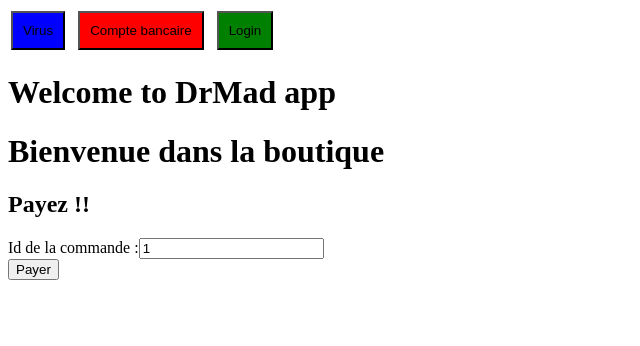
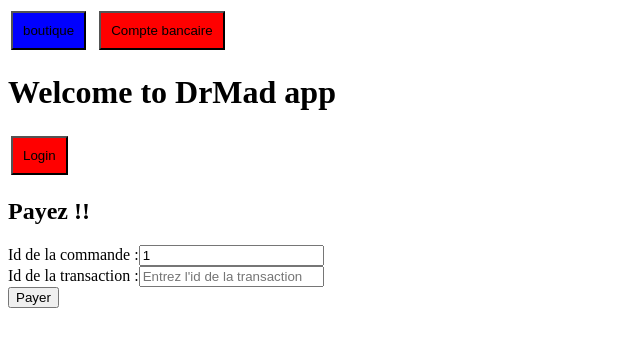
Before and after one commit to agaiffe2-iut90/drmad, a Vue app: page /shop/pay/1 in a window 1280 px wide. Shown: the top 346 px of the page, without its empty margins (0-640 px from the left). Built offline with nearby package versions, Linux system fonts and the light colour scheme.

Commit message:
étape 1 complétée

```diff
--- a/src/App.vue
+++ b/src/App.vue
@@ -16,22 +16,18 @@ export default {
   name: 'App',
   components: {NavBar},
   data: () => ({
-    titles: [ {text:'Virus', color: 'blue'},
+    titles: [ {text:'boutique', color: 'blue'},
       {text:'Compte bancaire', color: 'red'},
-      {text:'Login', color: 'green'},
     ],
     currentIndex: -1
   }),
   methods: {
     goTo(index) {
       if (index == 0) {
-        this.$router.push('/shop/items')
+        this.$router.push('/shop')
       }
       else if (index == 1) {
         this.$router.push('/bank/account')
-      }
-      else if (index == 2) {
-        this.$router.push('/shop/login')
       }
     }
   },
--- a/src/datasource/controller.js
+++ b/src/datasource/controller.js
@@ -159,17 +159,25 @@ async function addOrderByUserId(data){
   }
 
   function buyOrderById(data) {
-    const { user_id, order_id } = data;
+    const { user_id, order_id, transactionId } = data;
 
     console.log('user ID: ', user_id);
     console.log('order ID: ', order_id);
+    console.log('transaction ID: ', transactionId);
 
     // Vérification des identifiants requis
     if (!user_id) {
         console.log("Identifiant utilisateur requis");
         return { error: 1, status: 400, data: 'Identifiant utilisateur requis' };
     }
-
+    if (!order_id) {
+        console.log("Identifiant de commande requis");
+        return { error: 1, status: 400, data: 'Identifiant de commande requis' };
+    }
+    if (!transactionId) {
+        console.log("Identifiant de transaction requis");
+        return { error: 1, status: 400, data: 'Identifiant de transaction requis' };
+    }
 
     // Recherche de l'utilisateur
     const user = shopusers.find(u => u._id === user_id);
@@ -185,12 +193,24 @@ async function addOrderByUserId(data){
         return { error: 1, status: 404, data: 'Commande non trouvée' };
     }
 
+    // Vérification de la transaction bancaire
+    const transaction = user.transactions.find(t => t.id === transactionId && t.orderId === order_id);
+    if (!transaction) {
+        console.log(`Transaction avec l'ID ${transactionId} non trouvée ou non associée à la commande ${order_id}`);
+        return { error: 1, status: 404, data: 'Transaction bancaire non valide ou non trouvée' };
+    }
+
+    if (transaction.status !== 'completed') {
+        console.log(`Transaction ${transactionId} pour la commande ${order_id} non finalisée`);
+        return { error: 1, status: 400, data: 'Transaction bancaire non finalisée' };
+    }
+
     // Finalisation de la commande
     order.status = "finalized";
     console.log(`Commande ${order_id} de l'utilisateur ${user_id} finalisée avec succès`);
 
     return { error: 0, status: 200, data: order };
-}
+  }
 
   function getOrdersByUserId(data){
     let user_id = data.user_id
--- a/src/views/ShopPay.vue
+++ b/src/views/ShopPay.vue
@@ -5,6 +5,11 @@
             <label for="order-id">Id de la commande :</label>
             <input type="text" id="order-id" v-model="currentOrderId"
                 :placeholder="currentOrderId || 'Entrez l\'id de la commande'"/>
+        </div>
+        <div>
+            <label for="transaction-id">Id de la transaction :</label>
+            <input type="text" id="transaction-id" v-model="currentTransactionId"
+                :placeholder="currentTransactionId || 'Entrez l\'id de la transaction'"/>
         </div>
         <button @click="payOrder">Payer</button>
         <p v-if="errorMessage" class="error">{{ errorMessage }}</p>
@@ -18,11 +23,13 @@ import shopService from '../services/shop.service.js';
 export default {
     name: 'ShopPay',
     props: {
-        orderId: String
+        orderId: String,
+        transactionId: String
     },
     data() {
         return {
             currentOrderId: this.orderId,
+            currentTransactionId: this.transactionId,
             errorMessage: '',
         }
     },
@@ -45,8 +52,15 @@ export default {
                 return;
             }
 
+            // Vérification si transactionId est fourni
+            const transactionId = this.currentTransactionId;
+            if (!transactionId) {
+                this.errorMessage = "Identifiant de la transaction requis.";
+                return;
+            }
+
             try {
-                const data = { order_id: orderId, user_id: this.shopUser._id };
+                const data = { order_id: orderId, user_id: this.shopUser._id, transaction_id: transactionId };
                 const response = await shopService.buyOrderById(data);
 
                 if (response.error === 0) {
--- a/src/views/ShopView.vue
+++ b/src/views/ShopView.vue
@@ -1,6 +1,25 @@
 <template>
     <div>
-        <h1>Bienvenue dans la boutique</h1>
+        <NavBar :titles="titles" @menu-clicked="goTo($event)"></NavBar>
         <router-view></router-view>
     </div>
 </template>
+
+<script>
+import NavBar from "@/components/NavBar";
+
+export default {
+    name: 'ShopView',
+    components: {NavBar},
+    data: () => ({
+        titles: [{text:'Login', color: 'red'},]
+    }),
+    methods: {
+        goTo(index) {
+            if (index == 0) {
+                this.$router.push('/shop/login')
+            }
+        }
+    },
+};
+</script>
```
